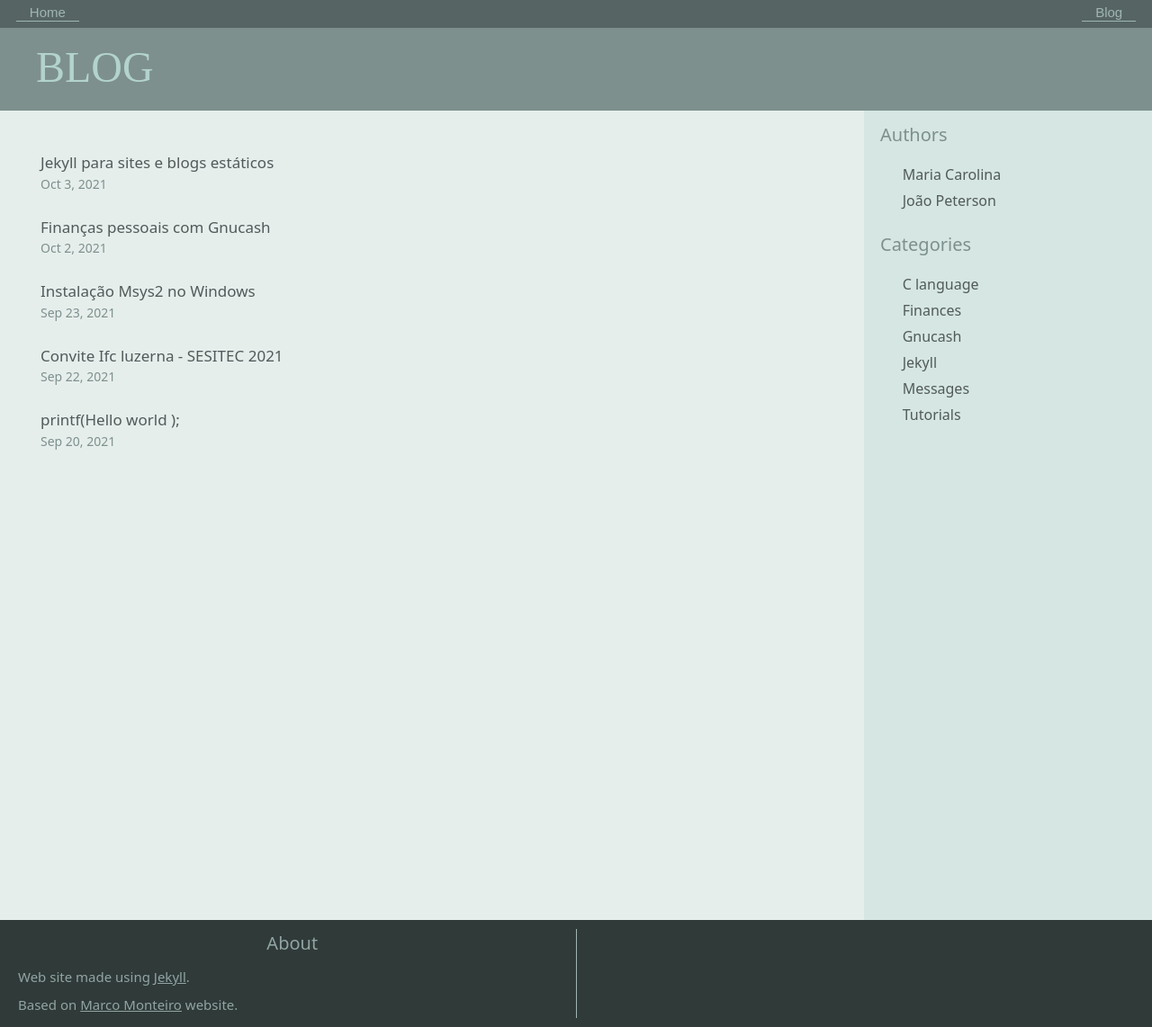
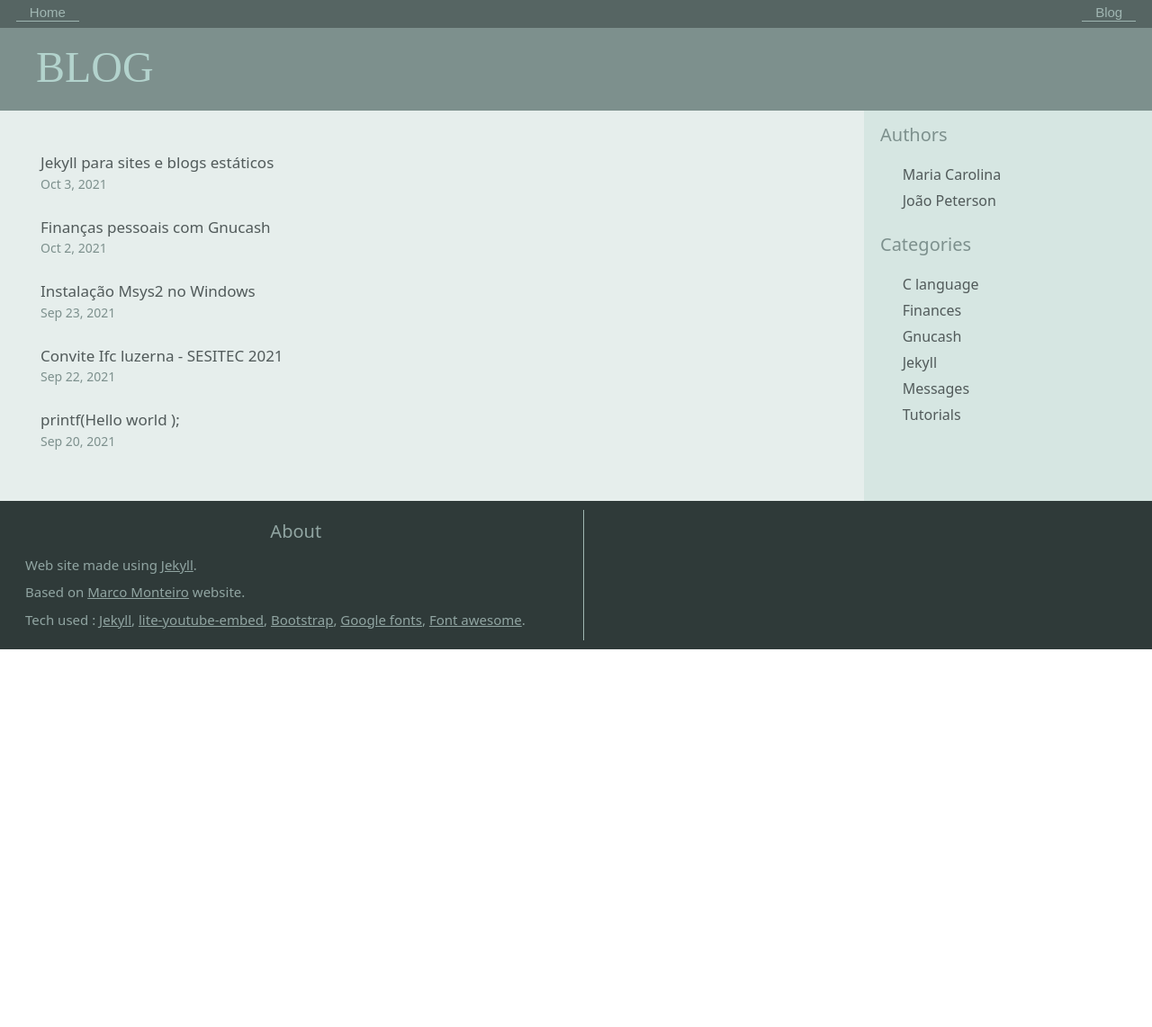
Before and after one commit to Joao-Peterson/joao-peterson.github.io, a Jekyll site: the page built from blog.md, in a window 1280 px wide. Shown: the whole page at 90% size. Built offline with Jekyll 4.4.1, drawn with Linux system fonts in a browser that asks for light colours; nearby versions of some CDN libraries; some web fonts are replaced; after the commit the page ends 900 px from its top, so only the background shows below that.

Commit message:
content 100vh to auto on default layout and more about stuff

```diff
--- a/_includes/footer.html
+++ b/_includes/footer.html
@@ -1,6 +1,7 @@
 <!-- footer -->
 <div class="row footer">
-    <div class="col border-right">
+
+    <div class="col border-right p-2">
         <h3 class="text-center">About</h3>
         <p class="text-start">
             Web site made using <a href="https://jekyllrb.com">Jekyll</a>.
@@ -8,7 +9,16 @@
         <p class="text-start">
             Based on <a href="https://marcomonteiro.net">Marco Monteiro</a> website.
         </p>
+        <p class="text-start">
+            Tech used :
+            <a href="https://jekyllrb.com">Jekyll</a>,
+            <a href="https://github.com/paulirish/lite-youtube-embed">lite-youtube-embed</a>,
+            <a href="https://getbootstrap.com">Bootstrap</a>,
+            <a href="https://fonts.google.com">Google fonts</a>,
+            <a href="https://fontawesome.com/v5.15/icons?d=gallery&p=2&m=free">Font awesome</a>.
+        </p>
     </div>
+
     <div class="col">
 
     </div>
--- a/_layouts/default.html
+++ b/_layouts/default.html
@@ -37,7 +37,7 @@
                     <h1 class="align-self-center text-uppercase"> {{ page.title }} </h1>
                 </div>
 
-                <div class="row" style="height: 100vh;">
+                <div class="row" style="height: auto;">
 
                     {{ content }}
 
```
Also changed, not shown: _posts/2021-10-03-Jekyll para sites e blogs estáticos.md (+2 -0 lines).
